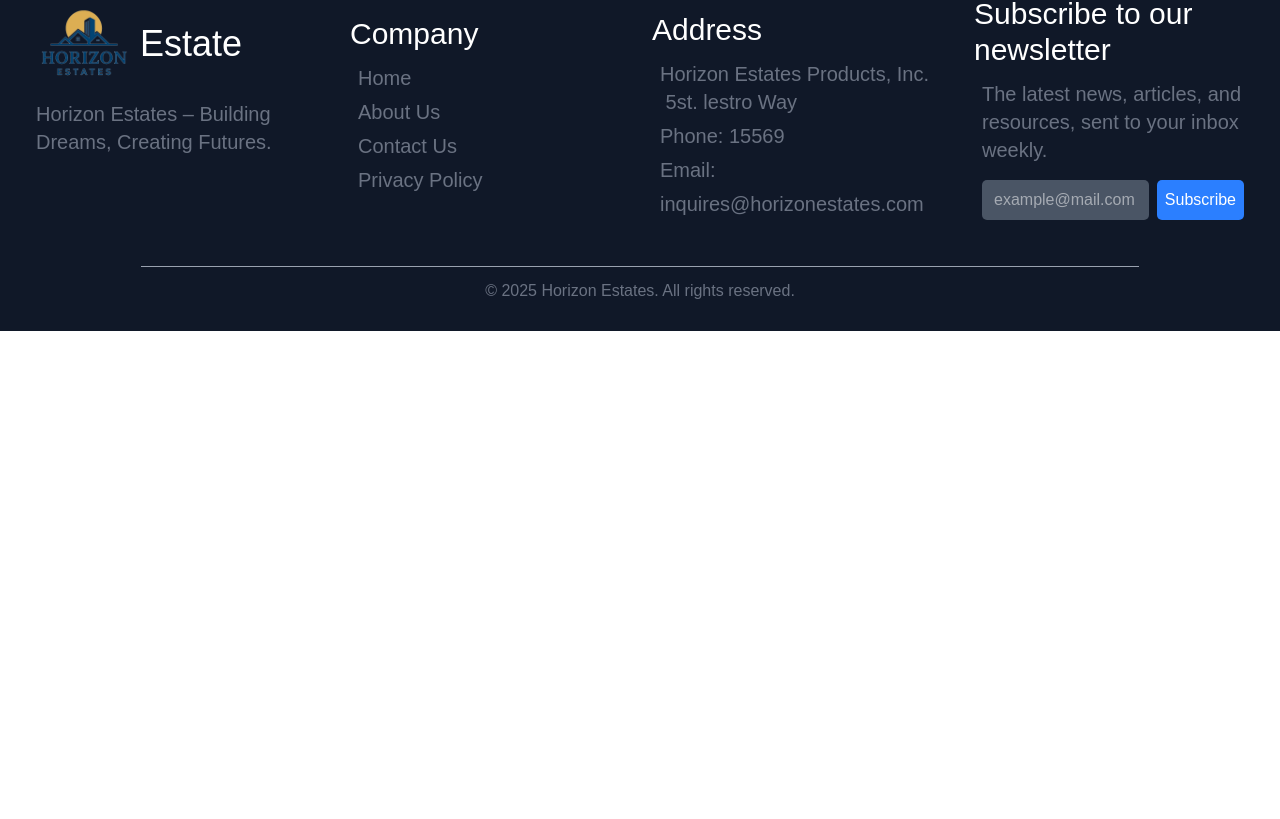
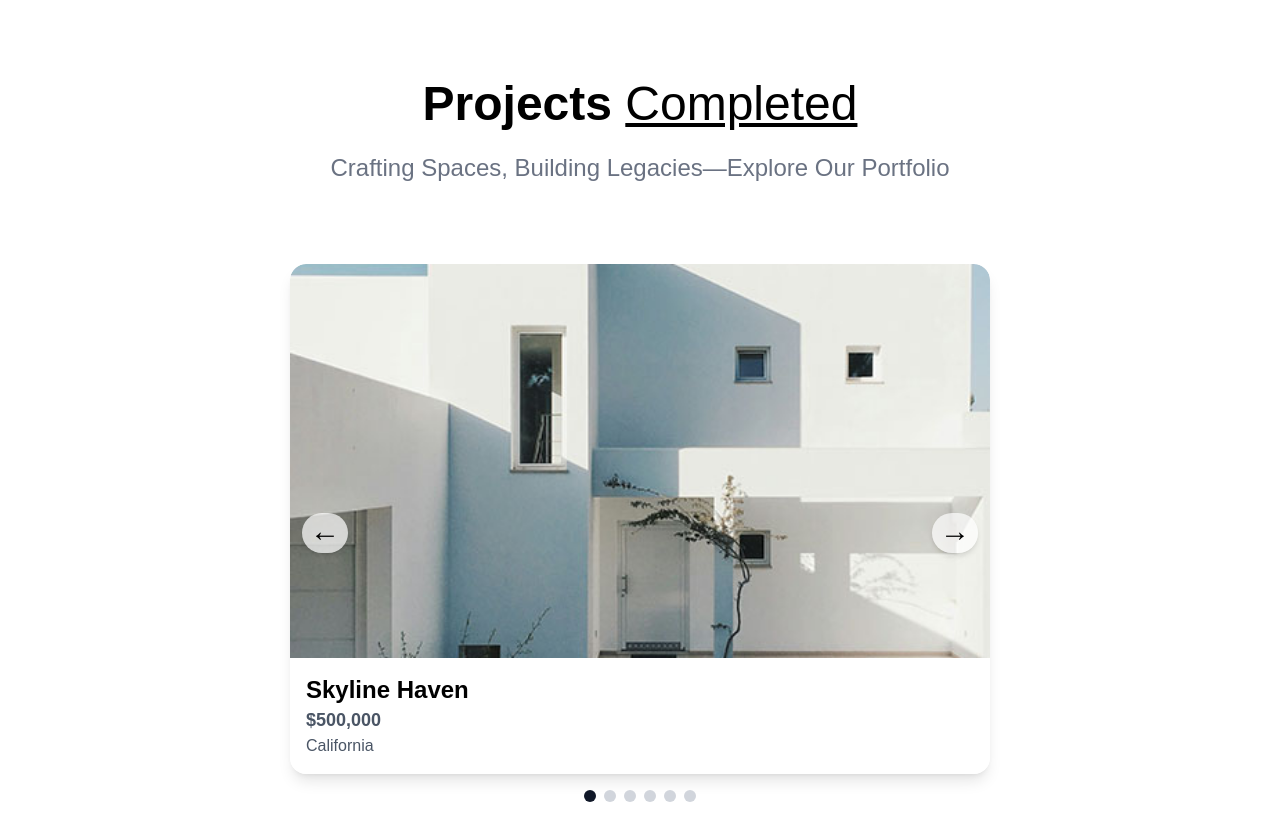
Before and after one commit to FadyHe/Horizon-Estate, a React (Vite) app: page / in a window 1280 px wide. Shown: the part 1661-2480 px from the top of the page. Before the commit the page ends 1992 px from the top, so only its background shows below. Built offline with nearby package versions, Linux system fonts and the light colour scheme.

Commit message:
-Created Projects and projectsCarousel components -Fixed the some assets

```diff
--- a/package.json
+++ b/package.json
@@ -10,7 +10,9 @@
     "preview": "vite preview"
   },
   "dependencies": {
+    "@material-tailwind/react": "^2.1.10",
     "@tailwindcss/vite": "^4.1.12",
+    "flowbite": "^3.1.2",
     "react": "^19.1.1",
     "react-dom": "^19.1.1",
     "tailwindcss": "^4.1.12"
--- a/src/App.jsx
+++ b/src/App.jsx
@@ -1,7 +1,10 @@
 import AboutUs from "./Components/AboutUs.jsx"
-import Brand from "./Components/Brand.jsx"
-import { Footer } from "./Components/Footer.jsx"
+import Footer from "./Components/Footer.jsx"
 import Header from "./Components/Header.jsx"
+import Projects from "./Components/Projects.jsx"
+import 'flowbite';
+
+
 function App() {
 
   return (
@@ -9,6 +12,7 @@ function App() {
       <Header />
       <main className="flex-grow">
         <AboutUs />
+        <Projects />
       </main>
       <Footer />
     </div>
--- a/src/Components/AboutUs.jsx
+++ b/src/Components/AboutUs.jsx
@@ -2,7 +2,7 @@ import brandImg from "../assets/brand_img.png"
 function AboutUs() {
   return(
     <>
-      <section className="w-full outfit flex flex-col items-center my-10">
+      <section className="w-full outfit flex flex-col items-center my-10 transform transition duration-500 ease-in-out">
 
         <section className="flex flex-col items-center mb-10">
           <h1 className="text-5xl font-bold">About <span className=" font-light underline">Our Brand</span></h1>
--- a/src/Components/Footer.jsx
+++ b/src/Components/Footer.jsx
@@ -46,3 +46,4 @@ export function Footer () {
     </>
   )
 }
+export default Footer;
--- /dev/null
+++ b/src/Components/Projects.jsx
@@ -0,0 +1,17 @@
+import ProjectsCarousel from "./ProjectsCarousel.jsx";
+
+
+function Projects() {
+  return(
+    <>
+      <section className="flex flex-col items-center my-40 outfit">
+        <h1 className="text-5xl font-bold mb-3">Projects <span className=" font-light underline">Completed</span></h1>
+        <p className="text-gray-500 mt-3 text-2xl text-center w-[50%] mb-20">Crafting Spaces, Building Legacies—Explore Our Portfolio</p>
+
+        <ProjectsCarousel />
+
+      </section>
+    </>
+  )
+}
+export default Projects;
--- /dev/null
+++ b/src/Components/ProjectsCarousel.jsx
@@ -0,0 +1,71 @@
+import { useState } from "react";
+import { projectsData } from "../assets/assets";
+
+function ProjectsCarousel() {
+  const [current, setCurrent] = useState(0);
+
+  const nextSlide = () => {
+    setCurrent((prev) => (prev === projectsData.length - 1 ? 0 : prev + 1));
+  };
+
+  const prevSlide = () => {
+    setCurrent((prev) => (prev === 0 ? projectsData.length - 1 : prev - 1));
+  };
+
+  return (
+    <div className="relative max-w-[700px] w-full mx-auto transform transition duration-500 ease-in-out">
+      {/* Slides */}
+      <div className="overflow-hidden rounded-2xl shadow-lg">
+        {projectsData.map((project, index) => (
+          <div
+            key={index}
+            className={`transition-opacity duration-500 ease-in-out ${index === current ? "block" : "hidden"
+              }`}
+          >
+            {/* Keep aspect ratio so image doesn’t grow weirdly */}
+            <div className="aspect-video w-full">
+              <img
+                src={project.image}
+                alt={project.title}
+                className="w-full h-full object-cover rounded-t-2xl"
+              />
+            </div>
+            <div className="p-4 bg-white rounded-b-2xl">
+              <h2 className="text-2xl font-bold">{project.title}</h2>
+              <p className="text-lg font-bold text-gray-600">{project.price}</p>
+              <p className="text-gray-600">{project.location}</p>
+            </div>
+          </div>
+        ))}
+      </div>
+
+      {/* Controls */}
+      <button
+        onClick={prevSlide}
+        className="absolute top-1/2 left-3 -translate-y-1/2 bg-white/70 hover:bg-white rounded-full px-2 pb-1 shadow-md text-3xl transform transition duration-500 ease-in-out"
+      >
+        &#8592;
+      </button>
+      <button
+        onClick={nextSlide}
+        className="absolute top-1/2 right-3 -translate-y-1/2 bg-white/70 hover:bg-white rounded-full px-2 pb-1 shadow-md text-3xl transform transition duration-500 ease-in-out"
+      >
+        &#8594;
+      </button>
+
+      {/* Indicators */}
+      <div className="flex justify-center mt-4 space-x-2 transform transition duration-500 ease-in-out">
+        {projectsData.map((_, index) => (
+          <button
+            key={index}
+            onClick={() => setCurrent(index-1)}
+            className={`w-3 h-3 rounded-full ${index === current ? "bg-gray-900" : "bg-gray-300 transform transition duration-500 ease-in-out"
+              }`}
+          />
+        ))}
+      </div>
+    </div>
+  );
+}
+
+export default ProjectsCarousel;
--- a/src/assets/assets.js
+++ b/src/assets/assets.js
@@ -1,5 +1,3 @@
-import logo from './logo.svg'
-import logo_dark from './logo_dark.svg'
 import cross_icon from './cross_icon.svg'
 import menu_icon from './menu_icon.svg'
 import star_icon from './star_icon.svg'
@@ -18,8 +16,6 @@ import profile_img_2 from './profile_img_2.png'
 import profile_img_3 from './profile_img_3.png'
 
 export const assets = {
-    logo,
-    logo_dark,
     cross_icon,
     menu_icon,
     star_icon,
@@ -36,37 +32,37 @@ export const assets = {
 export const projectsData = [
     {
       title: "Skyline Haven",
-      price: "$2,50,000",
+      price: "$500,000",
       location: "California",
       image: project_img_1
     },
     {
       title: "Vista Verde",
-      price: "$2,50,000",
+      price: "$1,500,000",
       location: "San Francisco",
       image: project_img_2
     },
     {
       title: "Serenity Suites",
-      price: "$2,50,000",
+      price: "$20,300,000",
       location: "Chicago",
       image: project_img_3
     },
     {
       title: "Central Square",
-      price: "$2,50,000",
+      price: "$3,500,000",
       location: "Los Angeles",
       image: project_img_4
     },
     {
       title: "Vista Verde",
-      price: "$2,50,000",
+      price: "$10,500,000",
       location: "San Francisco",
       image: project_img_5
     },
     {
       title: "Serenity Suites",
-      price: "$2,50,000",
+      price: "$5,500,000",
       location: "Chicago",
       image: project_img_6
     },
```
Also changed, not shown: 1 other file (tests, documents, lock files or other folders).
